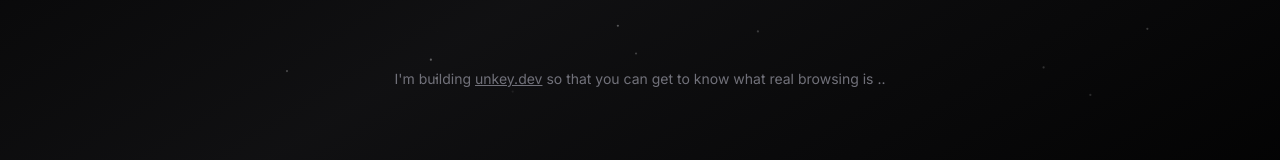
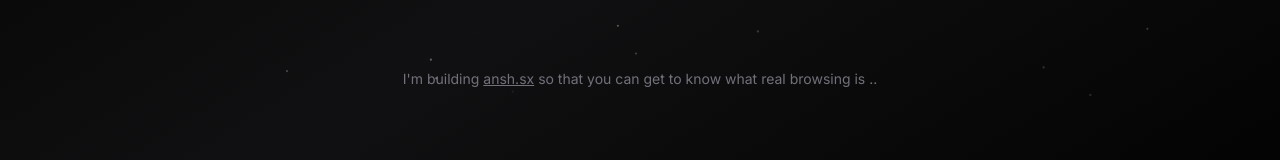
Before and after one commit to ansh-sx/portfolio, a Next.js app: page / in a window 1280 px wide. Shown: the part 474-634 px from the top of the page. Built offline with nearby package versions, Linux system fonts and the light colour scheme; no server answers; what tailwindcss-debug-screens would draw is missing.

Commit message:
Update page.tsx

```diff
--- a/app/page.tsx
+++ b/app/page.tsx
@@ -38,10 +38,10 @@ export default function Home() {
           I'm building{" "}
           <Link
             target="_blank"
-            href="AI Browser App"
+            href="https://github.com/ansh-sx"
             className="underline duration-500 hover:text-zinc-300"
           >
-            unkey.dev
+            ansh.sx
           </Link> so that you can get to know what real browsing is ..
         </h2>
       </div>
```
